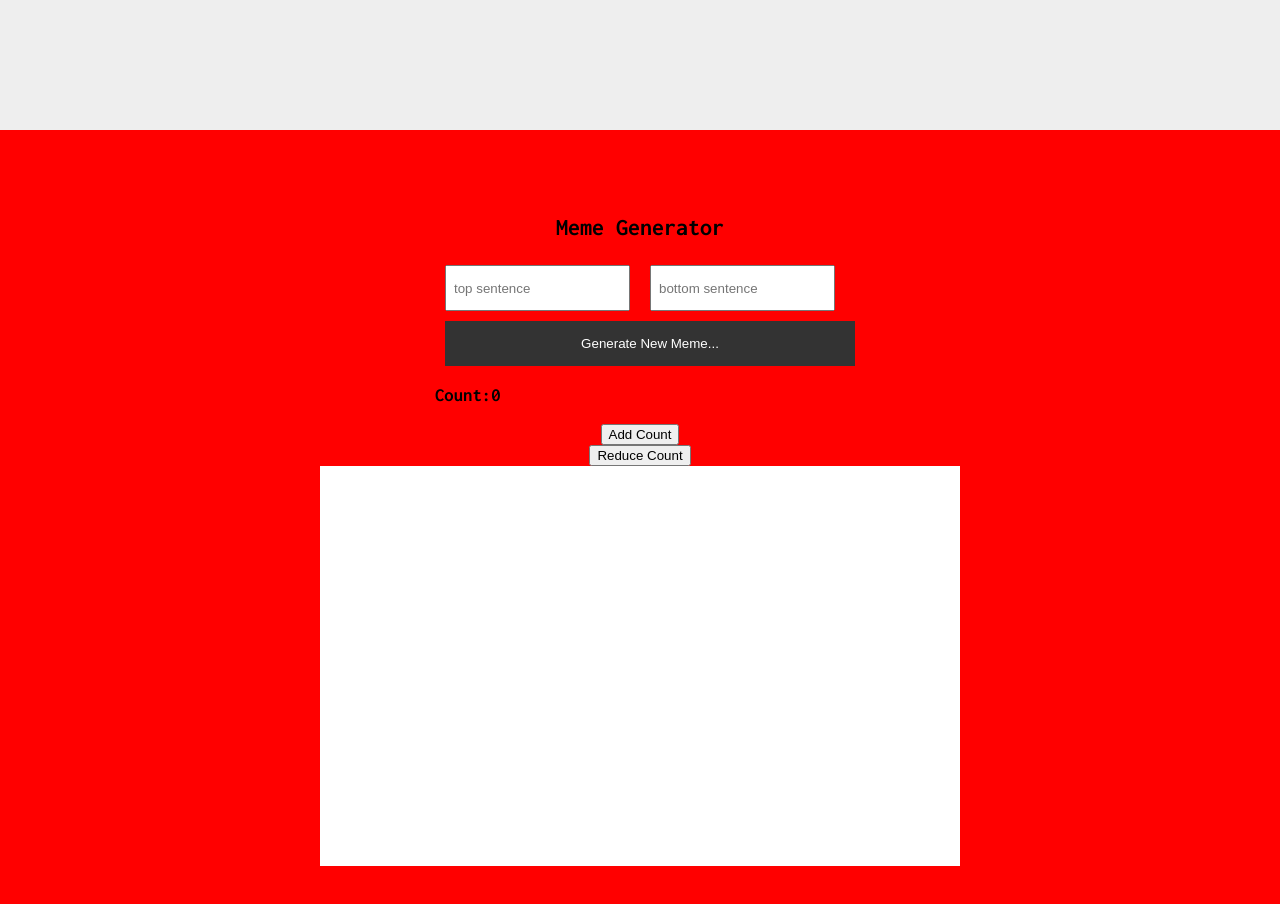
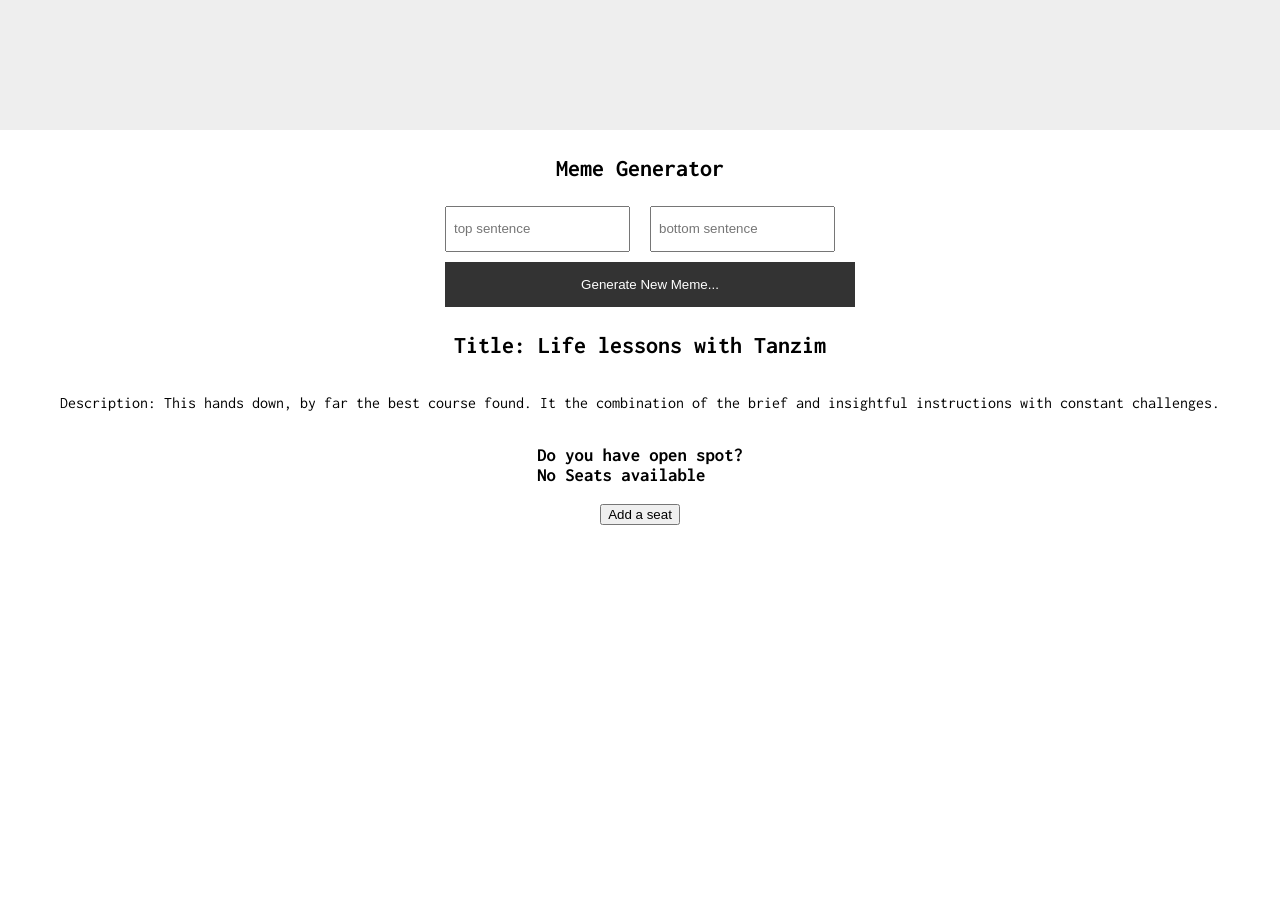
Before and after one commit to tanzimr8/airbnb_clone_with_react, a React (Create React App) app: page / in a window 1280 px wide. Shown: the part 700-1604 px from the top of the page. Built offline with nearby package versions, Linux system fonts and the light colour scheme.

Commit message:
Spread object

```diff
--- a/src/components/Form.js
+++ b/src/components/Form.js
@@ -1,11 +1,30 @@
 import { useState } from "react";
 const Form = ()=>{
-    const [data,setData] = useState('500');
-    const [counter,setCounter] = useState(0);
-    // console.log(data);
-    // const addCount = ()=>{
-    //     setCounter(counter+1);
-    // }
+    const [movie,setMovie] = useState(
+        {
+            id:1,
+            title:'Life lessons with Tanzim',
+            description: "This hands down, by far the best course  found. It the combination of the brief and insightful instructions with constant challenges.",
+            prie: 80,
+            image:'movie_1.jpg',
+            status:{
+                rating:5.0,
+                reviewCount:6
+            },
+            location: 'online',
+            isOpen: false
+        }
+    );
+    // const [destination,setDestination] = useState(true);
+    const addSeat = ()=>{
+        setMovie((prevMovie)=>{
+            return {
+                ...prevMovie,
+                isOpen: !prevMovie.isOpen
+            }
+        })
+
+    }
     return(
         <>
             <h2>Meme Generator</h2>
@@ -13,10 +32,17 @@ const Form = ()=>{
             <input type="text" placeholder="top sentence" />
             <input type="text" placeholder="bottom sentence" />
             <button>Generate New Meme...</button>
-            <h3>Count:{counter}</h3>
+            {/* <h3>Count:{counter}</h3> */}
         </form>
-        <button onClick={()=>{setCounter(prevCount=> prevCount+1)}}>Add Count</button>
-        <button onClick={()=>{setCounter(counter-1)}}>Reduce Count</button>
+        <h2> Title: {movie.title} </h2>
+        <p> Description: {movie.description} </p>
+        <h3>Do you have open spot?<br></br>
+            <span>{movie.isOpen ? 'Yes' : 'No Seats available'}</span>
+        </h3>
+        <button onClick={addSeat}>{movie.isOpen ? 'Filup seat' : 'Add a seat'}</button>
+
+        {/* <h3>Wanna go to sea? <br/>{destination ? 'Yes ,Sea' : 'No Mountain please'}</h3> */}
+        {/* <button onClick={()=> setDestination(prevDestination => !prevDestination)}>Change Mind</button> */}
         </>
     )
 }
--- a/src/styles.css
+++ b/src/styles.css
@@ -182,7 +182,7 @@ width: 70%;
 }
 .from-wrapper{
     height:100vh;
-    background-color:red;
+    /* background-color:red; */
     display: flex;
     flex-direction: column;
     justify-content: center;
```
